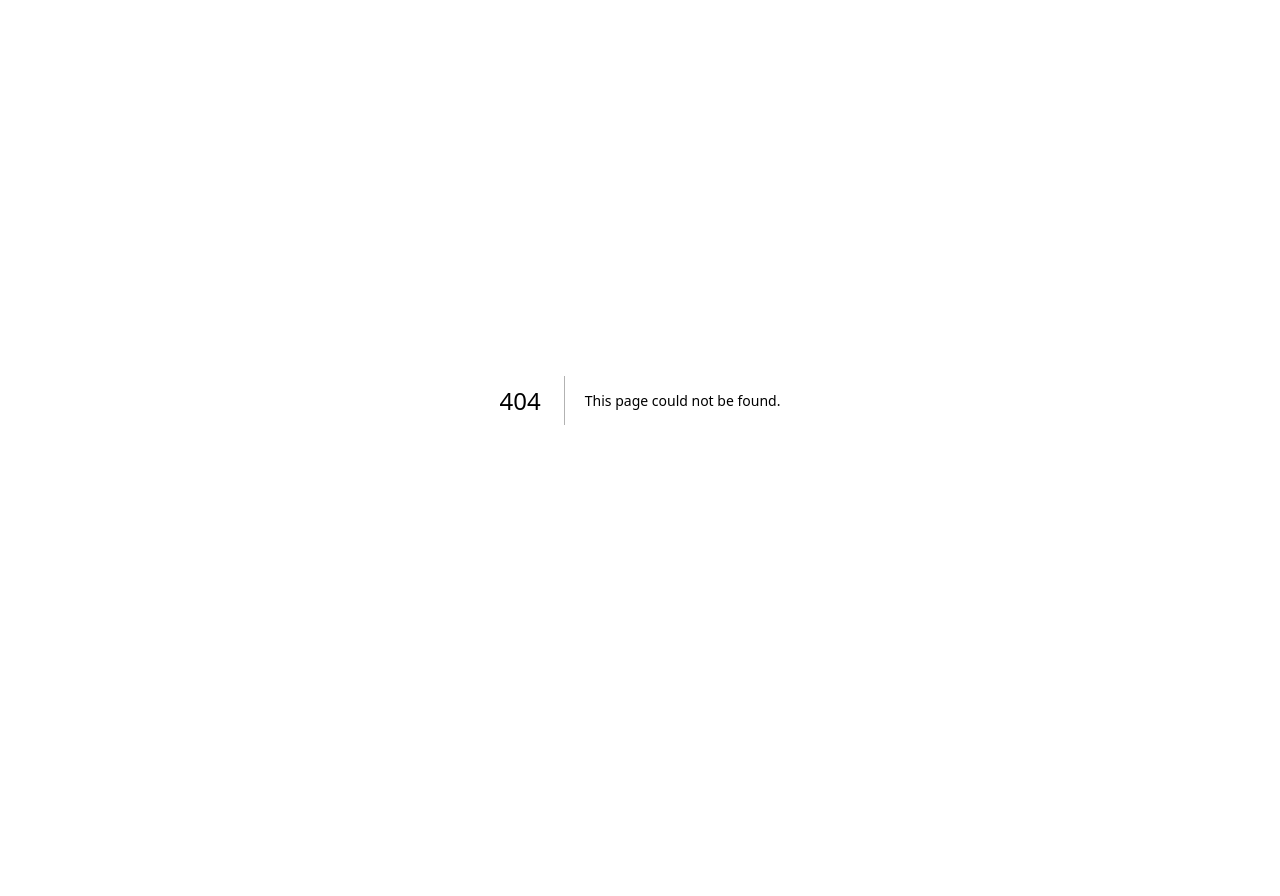
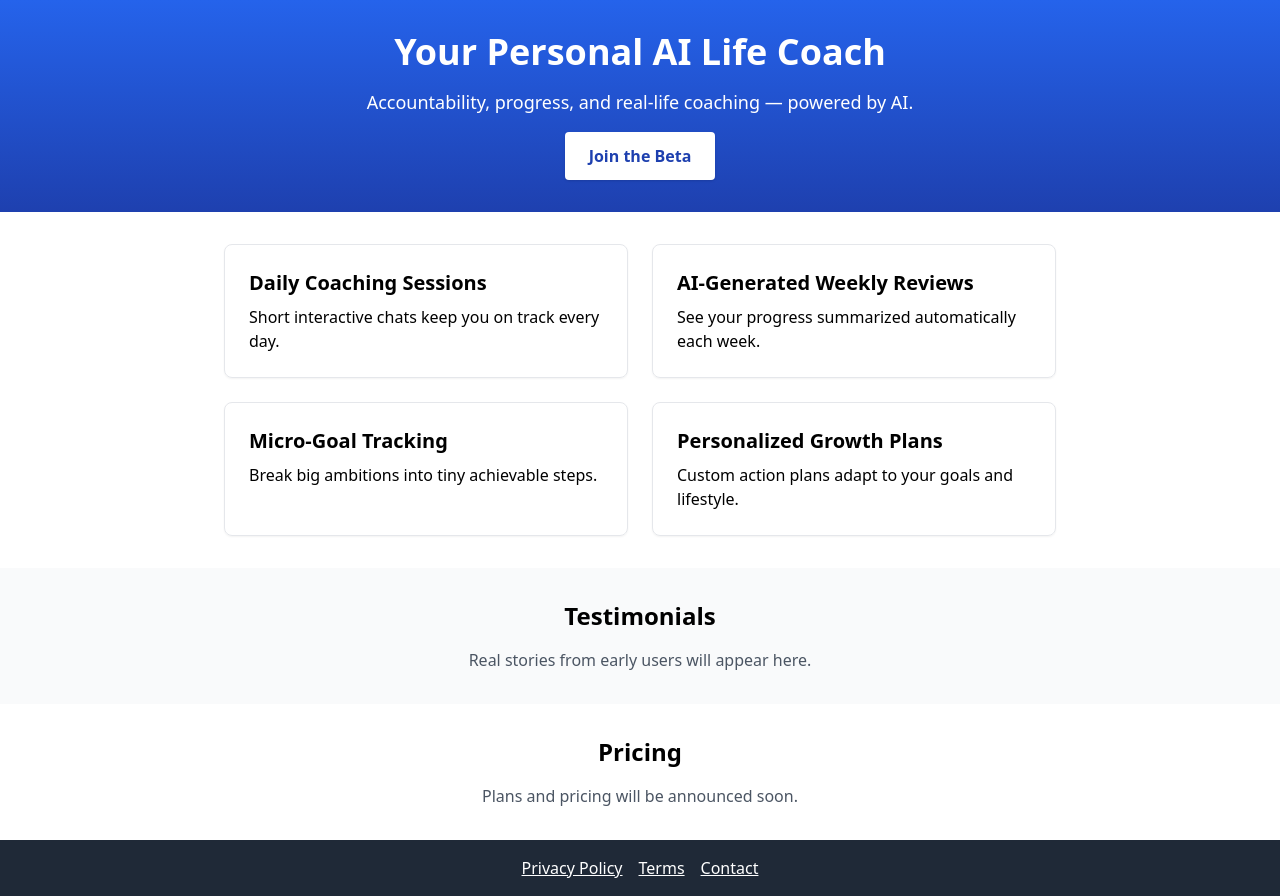
Before and after one commit to Dez-009/Gold-standard-Orchestration, a Next.js app in the folder frontend/: page /landing in a window 1280 px wide. Before the commit this address had no page. Before the commit the page ends 800 px from the top, so only its background shows below. Built offline with nearby package versions, Linux system fonts and the light colour scheme.

Commit message:
feat(frontend): add marketing landing page

```diff
--- a/frontend/app/dashboard/page.tsx
+++ b/frontend/app/dashboard/page.tsx
@@ -61,6 +61,10 @@ export default function DashboardPage() {
         <Link href="/profile" className="text-blue-600 underline">
           Profile
         </Link>
+        {/* Temporary link to the public landing page */}
+        <Link href="/landing" className="text-blue-600 underline">
+          Landing
+        </Link>
       </nav>
 
       {/* Notes: Show admin links only when the user has admin role */}
--- /dev/null
+++ b/frontend/app/landing/page.tsx
@@ -0,0 +1,62 @@
+'use client';
+// Landing page presenting marketing info about Vida Coach
+// Includes hero, feature highlights, testimonials placeholder, pricing placeholder, and footer links
+import Link from 'next/link';
+
+export default function LandingPage() {
+  // Notes: card items describing product features
+  const features = [
+    { title: 'Daily Coaching Sessions', description: 'Short interactive chats keep you on track every day.' },
+    { title: 'AI-Generated Weekly Reviews', description: 'See your progress summarized automatically each week.' },
+    { title: 'Micro-Goal Tracking', description: 'Break big ambitions into tiny achievable steps.' },
+    { title: 'Personalized Growth Plans', description: 'Custom action plans adapt to your goals and lifestyle.' }
+  ];
+
+  return (
+    <div className="flex flex-col min-h-screen">
+      {/* Hero section introducing the product */}
+      <section className="flex flex-col items-center justify-center flex-1 text-center bg-gradient-to-b from-blue-600 to-blue-800 text-white p-8 space-y-4">
+        <h1 className="text-4xl font-bold">Your Personal AI Life Coach</h1>
+        <p className="text-lg">Accountability, progress, and real-life coaching — powered by AI.</p>
+        <Link href="/register" className="bg-white text-blue-800 px-6 py-3 rounded font-semibold shadow hover:bg-gray-100">
+          Join the Beta
+        </Link>
+      </section>
+
+      {/* Feature cards highlighting key functionality */}
+      <section className="grid grid-cols-1 md:grid-cols-2 gap-6 p-8 max-w-4xl mx-auto">
+        {features.map(({ title, description }) => (
+          <div key={title} className="border rounded-lg p-6 shadow-sm">
+            <h3 className="text-xl font-semibold mb-2">{title}</h3>
+            <p>{description}</p>
+          </div>
+        ))}
+      </section>
+
+      {/* Testimonials placeholder section */}
+      <section className="bg-gray-50 p-8 text-center">
+        <h2 className="text-2xl font-bold mb-4">Testimonials</h2>
+        <p className="text-gray-600">Real stories from early users will appear here.</p>
+      </section>
+
+      {/* Pricing placeholder section */}
+      <section className="p-8 text-center">
+        <h2 className="text-2xl font-bold mb-4">Pricing</h2>
+        <p className="text-gray-600">Plans and pricing will be announced soon.</p>
+      </section>
+
+      {/* Footer with links */}
+      <footer className="mt-auto bg-gray-800 text-white p-4 text-center space-x-4">
+        <Link href="/privacy" className="underline">
+          Privacy Policy
+        </Link>
+        <Link href="/terms" className="underline">
+          Terms
+        </Link>
+        <Link href="/contact" className="underline">
+          Contact
+        </Link>
+      </footer>
+    </div>
+  );
+}
```
